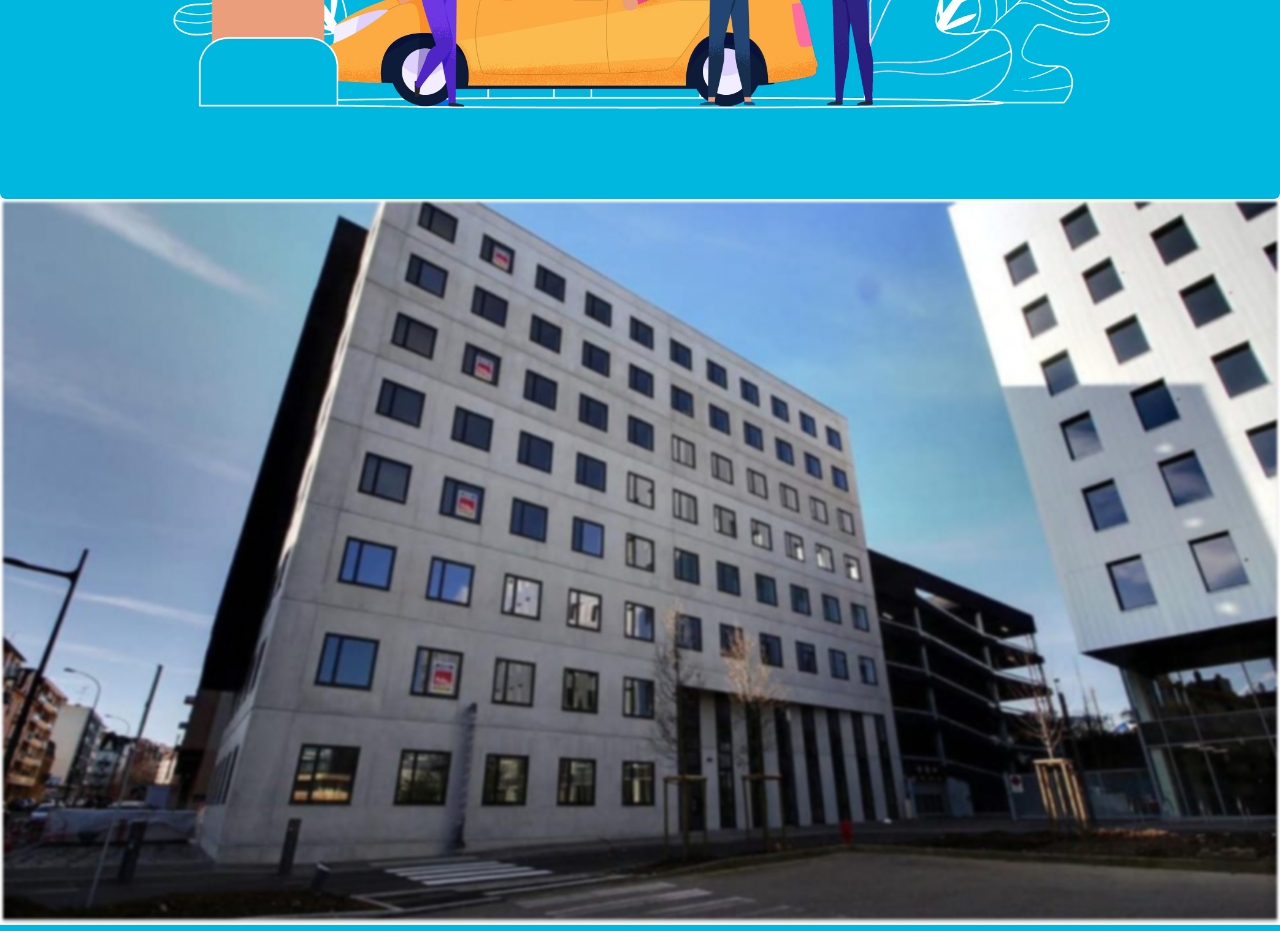
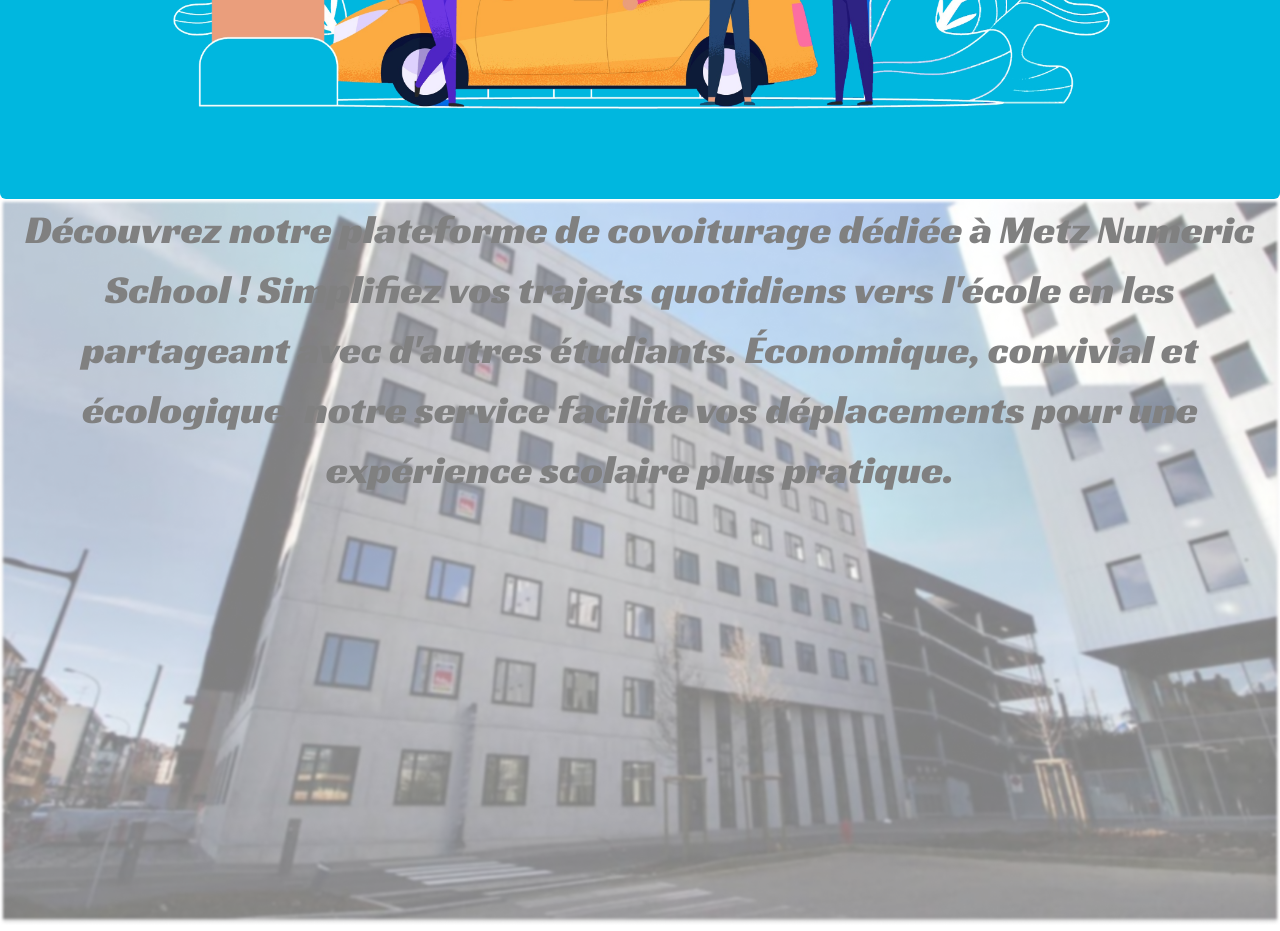
Before and after one commit to Sylvio51/Projet-Carpool-d-v, a PHP site: page / in a window 1280 px wide. Shown: the part 532-1463 px from the top of the page. Run offline with PHP 8.4, Linux system fonts and the light colour scheme; some libraries are stand-ins or nearby versions.

Commit message:
Importation de l'image de MNS avec le texte

```diff
--- a/CSS/reset.css
+++ b/CSS/reset.css
@@ -0,0 +1,57 @@
+html, body, div, span, applet, object, iframe, h1, h2, h3, h4, h5, h6, p, blockquote, pre,
+a, abbr, acronym, address, big, cite, code, del, dfn, em, img, ins, kbd, q, s, samp,
+small, strike, strong, sub, sup, tt, var, b, u, i, center,
+dl, dt, dd, ol, ul, li,
+fieldset, form, label, legend,
+table, caption, tbody, tfoot, thead, tr, th, td,
+article, aside, canvas, details, embed,
+figure, figcaption, footer, header, hgroup,
+menu, nav, output, ruby, section, summary,
+time, mark, audio, video {
+    margin: 0;
+    padding: 0;
+    border: 0;
+    font-size: 100%;
+    font: inherit;
+    vertical-align: baseline;
+}
+
+/* Réinitialisation des styles de liste */
+ol, ul {
+    list-style: none;
+}
+
+/* Réinitialisation des styles de l'élément 'blockquote' */
+blockquote, q {
+    quotes: none;
+}
+
+/* Réinitialisation des styles de l'élément 'table' */
+table {
+    border-collapse: collapse;
+    border-spacing: 0;
+}
+
+/* Réinitialisation des styles de l'élément 'button' */
+button {
+    background-color: transparent;
+    border: none;
+    outline: none;
+    cursor: pointer;
+    padding: 0;
+}
+
+/* Réinitialisation des styles de l'élément 'input' */
+input {
+    border: none;
+    outline: none;
+}
+
+/* Ajout d'une règle pour la taille de la boîte de modèle */
+html {
+    box-sizing: border-box;
+}
+
+*, *:before, *:after {
+    box-sizing: inherit;
+}
--- a/CSS/style-index.css
+++ b/CSS/style-index.css
@@ -17,9 +17,33 @@
     width: 100%;
     height: 100%;
     position: relative;
+
 }
-#image_background .mns-photo{
+.img-container {
+    position: relative;
+    display: inline-block;
+  }
+
+.img-container img {
+    display: block;
+    max-width: 100%;
+    height: auto;
+  }
+
+.white-overlay {
+    position: absolute;
+    top: 0;
+    left: 0;
     width: 100%;
     height: 100%;
-    position: relative;
+    background-color: rgba(255, 255, 255, 0.5);
+  }
+.img-container p{
+    font-family: 'Racing Sans One', sans-serif;
+    color: black;
+    text-align: center;
+    position: absolute;
+    font-size: 40px;
+    max-width: 100%;
+    max-height: 100%;
 }
--- a/index.html
+++ b/index.html
@@ -5,8 +5,10 @@
     <meta name="viewport" content="width=device-width, initial-scale=1.0">
     <title>Accueil</title>
     <link rel="stylesheet" href="/CSS/style-index.css">
+    <link rel="stylesheet" href="/CSS/reset.css">
     <link rel="stylesheet" href="node_modules/@fortawesome/fontawesome-free/css/all.min.css">
     <link href="https://cdn.jsdelivr.net/npm/bootstrap@5.3.3/dist/css/bootstrap.min.css" rel="stylesheet" integrity="sha384-QWTKZyjpPEjISv5WaRU9OFeRpok6YctnYmDr5pNlyT2bRjXh0JMhjY6hW+ALEwIH" crossorigin="anonymous">
+    <link href="https://fonts.googleapis.com/css2?family=Racing+Sans+One&display=swap" rel="stylesheet">
 </head>
 <body>
     <footer>
@@ -14,8 +16,13 @@
     <div class="bg">
         <img id="image_background" src="imgs/background.jpg" class="rounded mx-auto d-block" alt="fond">
     </div>
+    <div class="img-container">
+        <p>Découvrez notre plateforme de covoiturage dédiée à Metz Numeric School ! Simplifiez vos trajets quotidiens vers l'école en les partageant avec d'autres étudiants. Économique, convivial et écologique, notre service facilite vos déplacements pour une expérience scolaire plus pratique.</p>
+        <img src="imgs/image 7.png" alt="fond-mns">
+        <div class="white-overlay"></div>
+    </div>
     <div>
-        <img id="image_background" class="mns-photo" src="imgs/image 7.png" alt="image">
+
     </div>
     </footer>
 </body>
```
